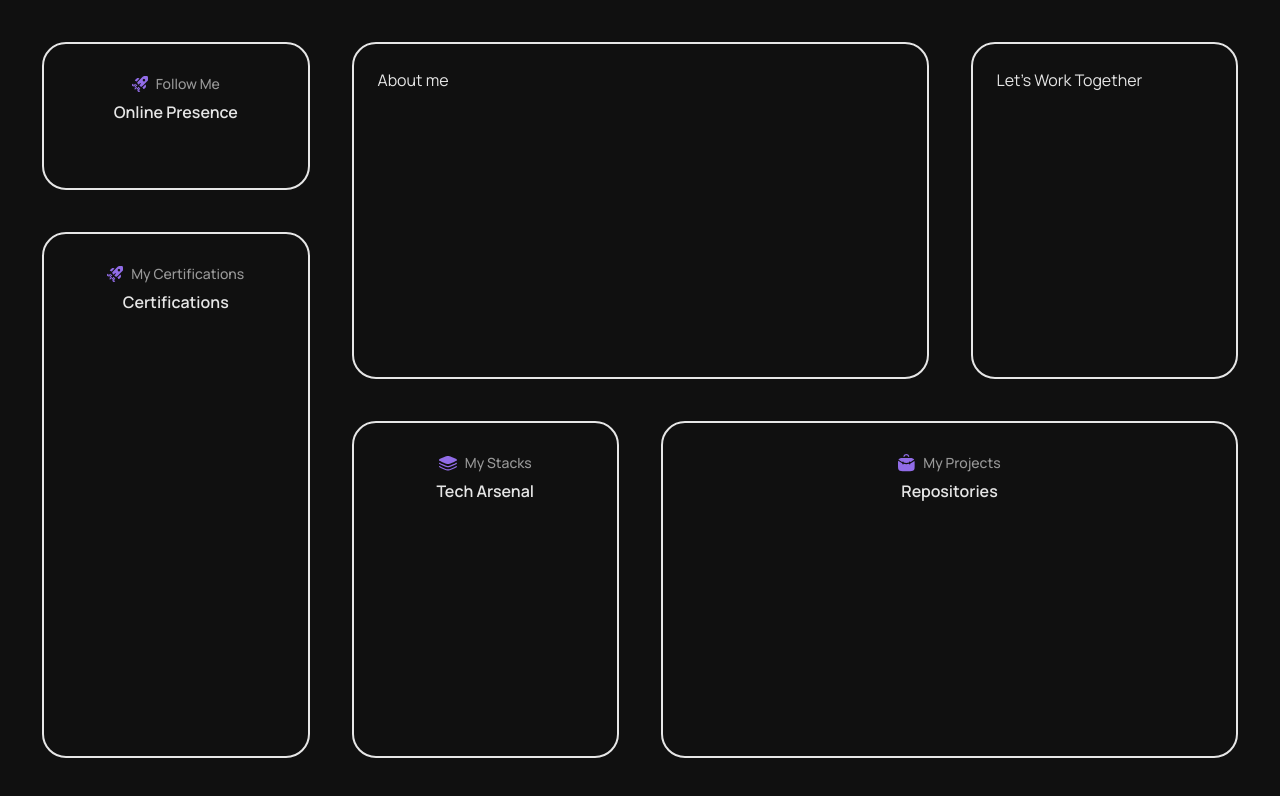
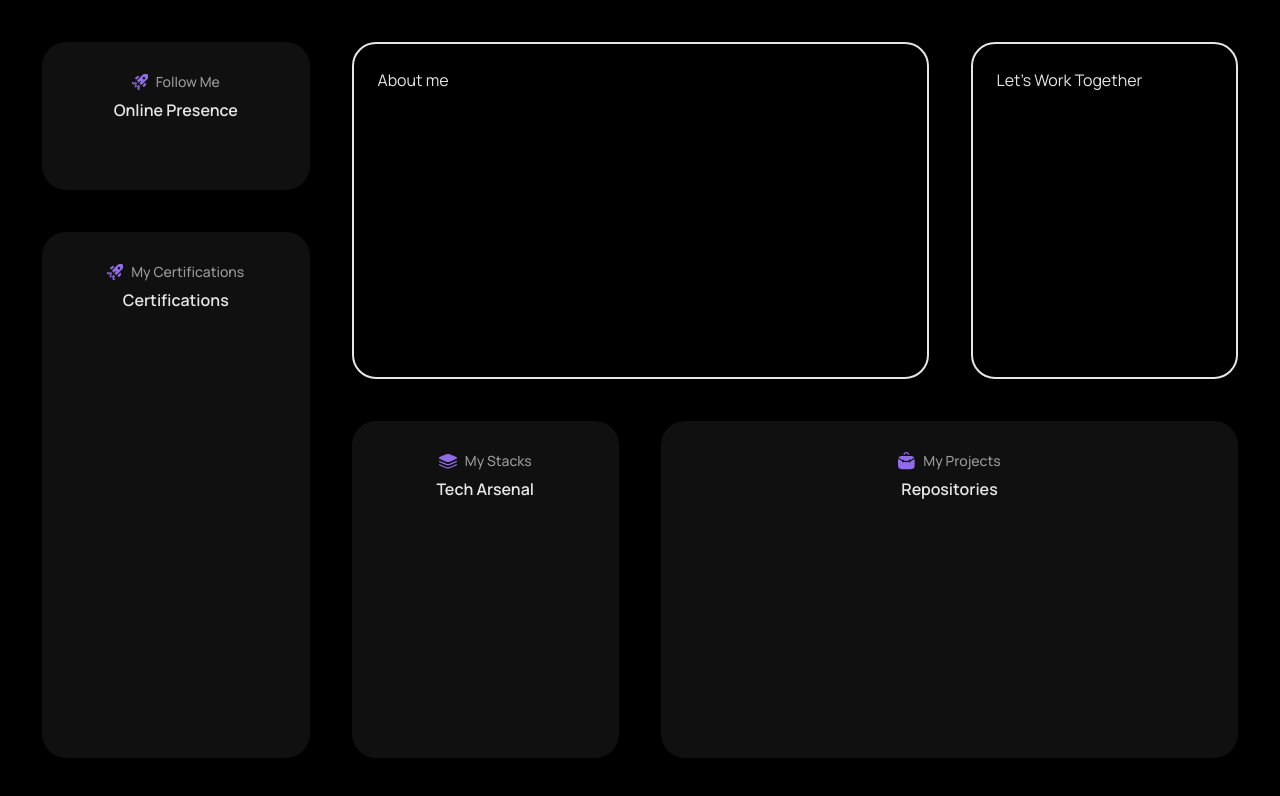
Before and after one commit to miguelzack/portfolioBentoGrid, a Next.js app: page / in a window 1280 px wide. Shown: the top 796 px of the page. Built offline with nearby package versions, Linux system fonts and the light colour scheme.

Commit message:
styes: change bg cardGrid

```diff
--- a/src/components/cardGrid/cardGrid.tsx
+++ b/src/components/cardGrid/cardGrid.tsx
@@ -16,7 +16,7 @@ export function Card({
                          buttons
                      }: CardProps) {
     return (
-        <div className={`rounded-3xl border-2 p-6 gap-2.5 flex flex-col self-stretch${className}`}>
+        <div className={`rounded-3xl bg-gray-bg-primary p-6 gap-2.5 flex flex-col self-stretch${className}`}>
 
             <div className="flex flex-col self-stretch items-center">
                 <div className="flex px-2.5 py-1.5 items-center gap-2 justify-center">
--- a/src/styles/global.css
+++ b/src/styles/global.css
@@ -29,7 +29,7 @@
 
     body {
         min-height: 100vh;
-        background: var(--color-gray-bg-primary);
+        background: black;
         -webkit-font-smoothing: antialiased;
         color: var(--color-white);
         -moz-osx-font-smoothing: grayscale;
```
